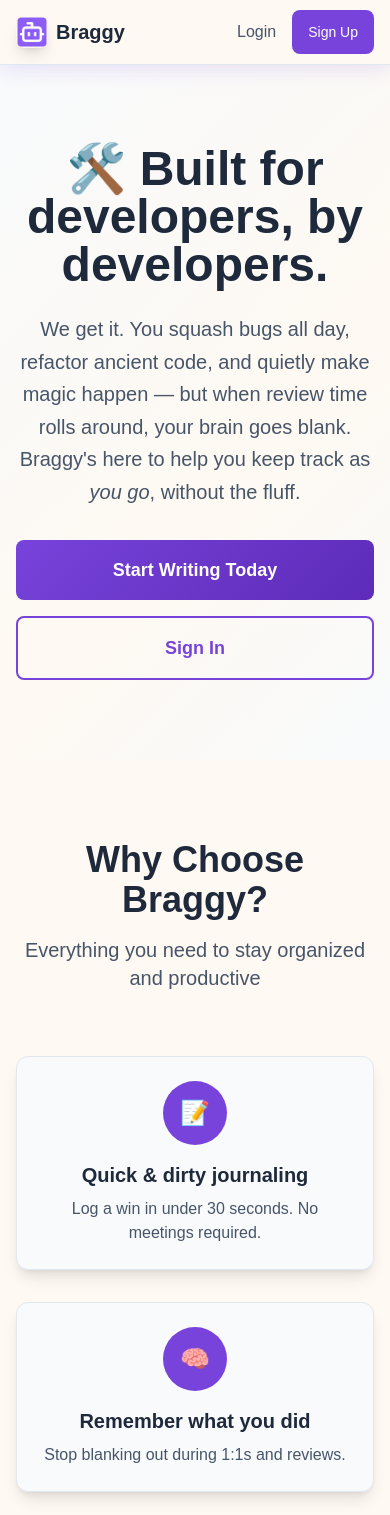
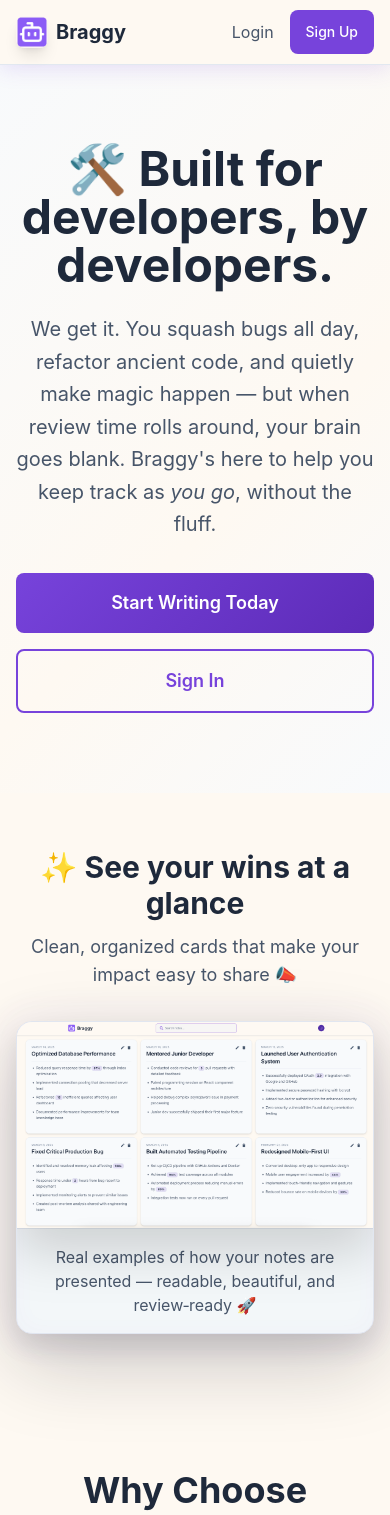
Before and after one commit to guillermomtz1/notes-app, a React (Vite) app in the folder frontend/notes-app/: page / in a window 390 px wide. Shown: the top 1515 px of the page. Built offline with nearby package versions, Linux system fonts and the light colour scheme; no server answers; the HTML template or start-up script is replaced by a standard one.

Commit message:
Improved landing page and updated card entry style

```diff
--- a/frontend/notes-app/src/components/Cards/NoteCard.jsx
+++ b/frontend/notes-app/src/components/Cards/NoteCard.jsx
@@ -10,36 +10,62 @@
   onDelete,
   onClick,
 }) => {
+  // Detect money ($50K, $1,200, $1.2M), percentages (45%, 67.5%), or numbers with plus (10+, 10K+)
+  const numberTokenRegex =
+    /^(?:\$?\d{1,3}(?:,\d{3})*(?:\.\d+)?(?:[kKmMbB])?|\$?\d+(?:\.\d+)?(?:[kKmMbB])?|\d+(?:\.\d+)?%|\d+(?:[kKmM])?\+)$/
+      .source;
+  const numberMatcher = new RegExp(numberTokenRegex);
+
+  const renderWithHighlights = (text) => {
+    if (!text) return null;
+    const tokens = String(text).match(/\s+|[^\s]+/g) || [text];
+    const result = [];
+    for (let i = 0; i < tokens.length; i += 1) {
+      const token = tokens[i];
+      if (numberMatcher.test(token)) {
+        result.push(
+          <span
+            key={`badge-${i}`}
+            style={{
+              background:
+                "linear-gradient(90deg, rgba(119,67,219,0.15), rgba(93,43,184,0.15))",
+              color: "var(--color-text)",
+              border: "1px solid var(--color-border-light)",
+              borderRadius: "8px",
+              padding: "2px 8px",
+              fontWeight: 700,
+              fontSize: "0.75rem",
+              lineHeight: "1rem",
+              display: "inline-flex",
+              alignItems: "center",
+            }}
+            className="align-middle"
+          >
+            {token}
+          </span>
+        );
+      } else {
+        result.push(<span key={`t-${i}`}>{token}</span>);
+      }
+    }
+    return result;
+  };
+
   return (
     <div
-      className="relative border border-border rounded-lg p-4 bg-surface hover:bg-surface-light hover:shadow-xl hover:border-primary/30 hover:glow-effect transition-all ease-in-out cursor-pointer backdrop-blur-sm"
+      className="relative border border-border rounded-2xl p-6 bg-surface shadow-md hover:shadow-xl hover:border-primary/30 hover:bg-surface-light hover:glow-effect transition-all ease-in-out cursor-pointer backdrop-blur-sm"
       onClick={onClick}
     >
-      <div className="flex items-center justify-between">
-        <div>
-          <h6 className="text-lg font-medium text-text">{title}</h6>
-          <span className="text-sm text-text-light">{date}</span>
+      <div className="flex items-start justify-between gap-3">
+        <div className="flex-1">
+          <div className="text-xs tracking-wide uppercase text-text-muted mb-1">
+            {date}
+          </div>
+          <h3 className="text-2xl font-semibold leading-snug text-text">
+            {title}
+          </h3>
         </div>
-      </div>
-
-      <div className="text-text-light mt-2 text-sm leading-relaxed pb-16">
-        {content
-          ?.split("\n")
-          .slice(0, 3)
-          .map((line, index) => (
-            <div key={index} className="mb-1">
-              {line || "\u00A0"}
-            </div>
-          ))}
-        {content?.split("\n").length > 3 && (
-          <div className="text-text-muted text-xs mt-1">...</div>
-        )}
-      </div>
-
-      {/* Bottom elements - positioned absolutely */}
-      <div className="absolute bottom-4 left-4 right-4 flex items-center justify-between">
-        <div className="text-xs text-text-muted">{tags}</div>
-        <div className="flex items-center gap-2">
+        <div className="flex items-center gap-2 shrink-0">
           <MdCreate
             className="icon-btn-green hover:text-secondary transition-colors duration-200"
             onClick={(e) => {
@@ -56,6 +82,23 @@
           />
         </div>
       </div>
+
+      <div className="h-px bg-border/70 my-4" />
+
+      <ul className="text-text-light mt-2 text-base leading-relaxed space-y-3 list-disc pl-5 pb-2">
+        {content
+          ?.split("\n")
+          .filter((line) => line.trim() !== "")
+          .slice(0, 5)
+          .map((line, index) => (
+            <li key={index}>{renderWithHighlights(line)}</li>
+          ))}
+      </ul>
+
+      {/* Bottom meta */}
+      <div className="mt-6 flex items-center justify-between">
+        <div className="text-xs text-text-muted truncate">{tags}</div>
+      </div>
     </div>
   );
 };
--- a/frontend/notes-app/src/components/Navbar/Navbar.jsx
+++ b/frontend/notes-app/src/components/Navbar/Navbar.jsx
@@ -58,18 +58,7 @@
               </SignInButton>
             </SignedOut>
             <SignedIn>
-              <UserButton
-                appearance={{
-                  elements: {
-                    avatarBox: "w-8 h-8",
-                    userButtonPopoverCard:
-                      "bg-surface border border-border shadow-lg",
-                    userButtonPopoverActionButton:
-                      "text-text hover:bg-surface-light",
-                    userButtonPopoverFooter: "hidden",
-                  },
-                }}
-              />
+              <UserButton />
             </SignedIn>
           </div>
         </div>
--- a/frontend/notes-app/src/index.css
+++ b/frontend/notes-app/src/index.css
@@ -1,6 +1,6 @@
 @import "tailwindcss";
 
-@import url("https://fonts.googleapis.com/css2?family=DM+Mono:wght@300&family=Nata+Sans:wght@100..900&family=Noto+Serif:ital,wght@0,100..900;1,100..900&family=Poppins:ital,wght@0,100;0,200;0,300;0,400;0,500;0,600;0,700;0,800;0,900;1,100;1,200;1,300;1,400;1,500;1,600;1,700;1,800;1,900&display=swap");
+@import url("https://fonts.googleapis.com/css2?family=Inter:opsz,wght@14..32,100..900&family=DM+Mono:wght@300&family=Nata+Sans:wght@100..900&family=Noto+Serif:ital,wght@0,100..900;1,100..900&family=Poppins:ital,wght@0,100;0,200;0,300;0,400;0,500;0,600;0,700;0,800;0,900;1,100;1,200;1,300;1,400;1,500;1,600;1,700;1,800;1,900&display=swap");
 
 @theme {
   /* Light theme: New palette */
@@ -34,7 +34,11 @@
 
 @layer base {
   html {
-    font-family: "Poppins", sans-serif;
+    font-family: "Inter", ui-sans-serif, system-ui, -apple-system, "Segoe UI",
+      Roboto, "Helvetica Neue", Arial, "Noto Sans", "Apple Color Emoji",
+      "Segoe UI Emoji", "Segoe UI Symbol", sans-serif;
+    -webkit-font-smoothing: antialiased;
+    -moz-osx-font-smoothing: grayscale;
   }
 
   body {
--- a/frontend/notes-app/src/pages/Home/AddEditNotes.jsx
+++ b/frontend/notes-app/src/pages/Home/AddEditNotes.jsx
@@ -1,6 +1,6 @@
 import React, { useState, useRef } from "react";
 import TagInput from "../../components/Input/TagInput";
-import { MdClose, MdFormatListBulleted, MdCalendarToday } from "react-icons/md";
+import { MdClose, MdCalendarToday } from "react-icons/md";
 
 const AddEditNotes = ({ type, noteData, onClose, onSubmit }) => {
   const [title, setTitle] = useState(noteData?.title || "");
@@ -151,13 +151,6 @@
           <label className="text-sm font-medium text-text-light uppercase tracking-wide">
             CONTENT
           </label>
-          <button
-            onClick={insertBullet}
-            className="p-2 text-text-muted hover:text-primary hover:bg-surface-light rounded transition-colors"
-            title="Add bullet point (Ctrl+L)"
-          >
-            <MdFormatListBulleted className="text-lg" />
-          </button>
         </div>
         <textarea
           ref={textareaRef}
--- a/frontend/notes-app/src/pages/Home/Home.jsx
+++ b/frontend/notes-app/src/pages/Home/Home.jsx
@@ -188,7 +188,11 @@
               <NoteCard
                 key={note._id}
                 title={note.title}
-                date={new Date(note.date).toLocaleDateString()}
+                date={new Date(note.date).toLocaleDateString("en-US", {
+                  month: "long",
+                  day: "numeric",
+                  year: "numeric",
+                })}
                 content={note.content}
                 tags={note.tags.join(", ")}
                 onClick={() => {
--- a/frontend/notes-app/src/pages/Landing/Landing.jsx
+++ b/frontend/notes-app/src/pages/Landing/Landing.jsx
@@ -11,6 +11,7 @@
   FaHeart,
 } from "react-icons/fa";
 import braggyLogo from "../../assets/braggy-logo.png";
+import landingScreenshot from "../../assets/Landingpage-example.png";
 import { PricingSection } from "../../components/Pricing";
 
 const Landing = () => {
@@ -82,6 +83,42 @@
           </div>
         </div>
       </div>
+
+      {/* Showcase Section */}
+      <section className="py-14 md:py-20">
+        <div className="max-w-6xl mx-auto px-4">
+          <div className="text-center mb-8 md:mb-12">
+            <h2 className="text-3xl md:text-4xl font-bold text-text mb-3">
+              ✨ See your wins at a glance
+            </h2>
+            <p className="text-text-light text-lg md:text-xl">
+              Clean, organized cards that make your impact easy to share 📣
+            </p>
+          </div>
+
+          <div className="relative">
+            <div className="absolute -inset-2 md:-inset-3 rounded-3xl green-accent-border blur-md opacity-20 pointer-events-none" />
+            <figure
+              className="bg-surface border border-border rounded-2xl overflow-hidden"
+              style={{
+                boxShadow:
+                  "0 28px 80px rgba(17, 24, 39, 0.22), 0 12px 24px rgba(17, 24, 39, 0.10)",
+              }}
+            >
+              <img
+                src={landingScreenshot}
+                alt="Braggy example of note cards"
+                className="w-full h-auto object-cover drop-shadow-2xl"
+                loading="lazy"
+              />
+              <figcaption className="px-4 md:px-6 py-4 border-t border-border bg-surface-light/60 text-center text-text-light">
+                Real examples of how your notes are presented — readable,
+                beautiful, and review‑ready 🚀
+              </figcaption>
+            </figure>
+          </div>
+        </div>
+      </section>
 
       {/* Features Section */}
       <div className="py-20">
```
Also changed, not shown: frontend/notes-app/src/assets/Landingpage-example.png (added).
